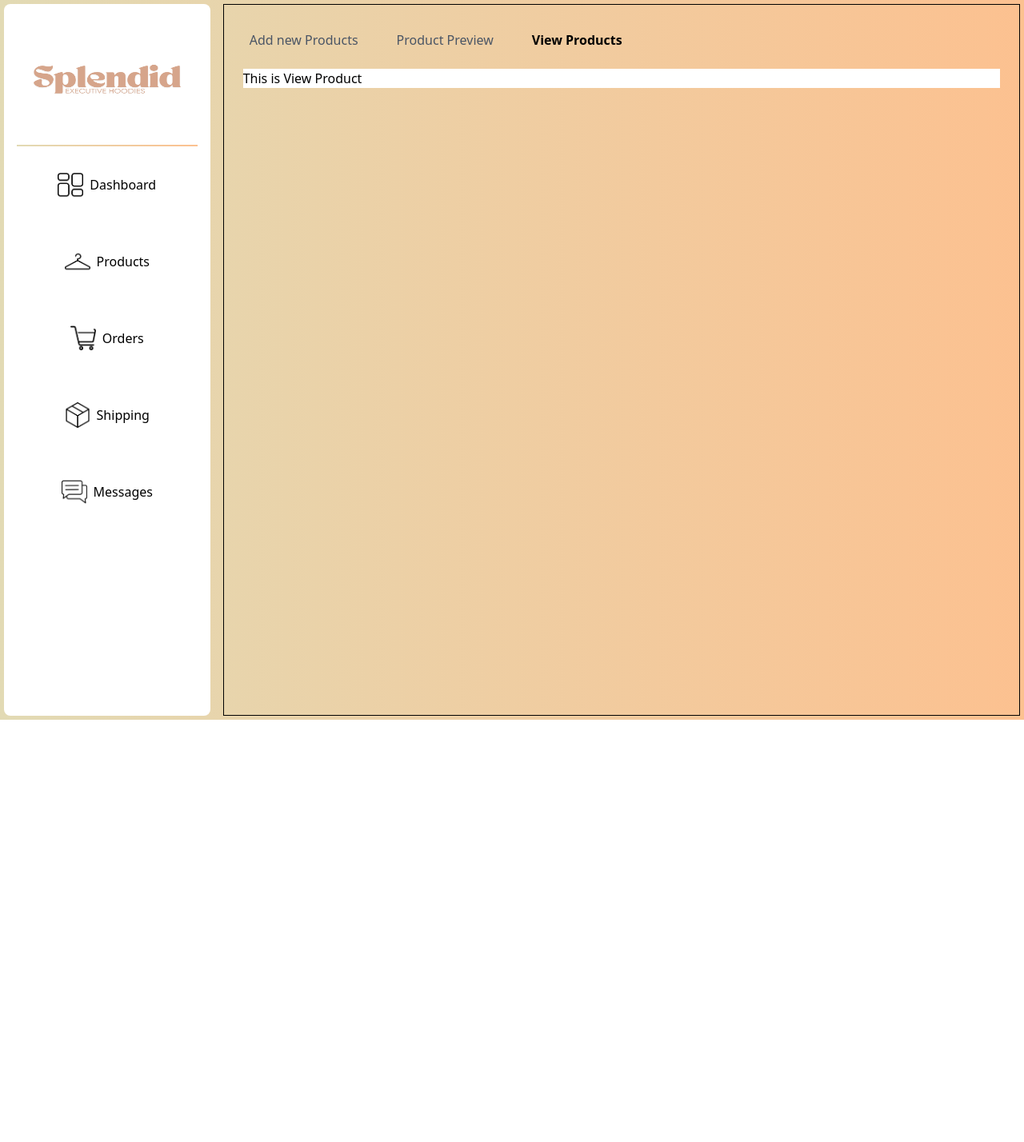
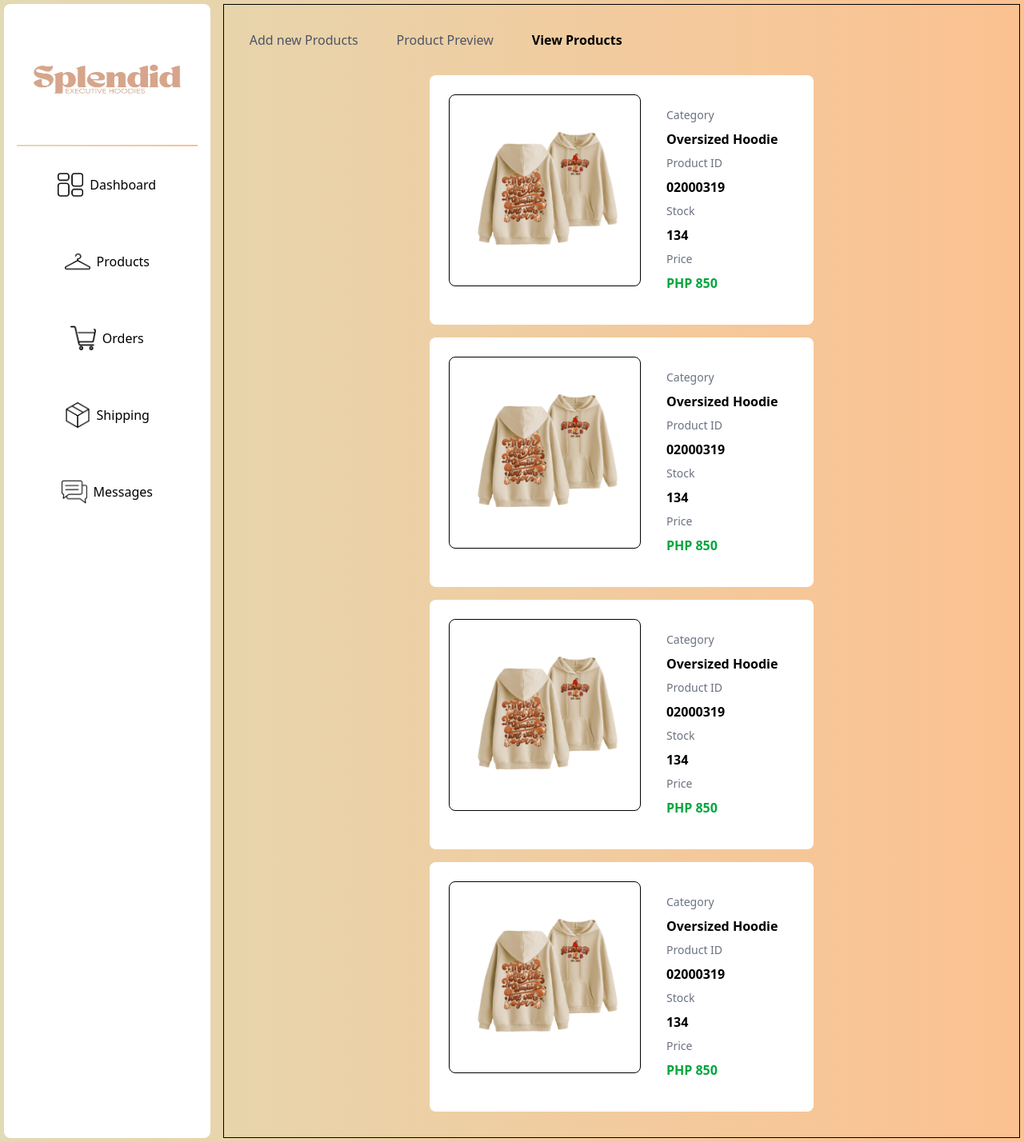
Before and after one commit to scottii333/Capstone-Splendid-Project, a React (Vite) app in the folder frontEnd/: page /Admin-Dashboard-Splendid/Products/View-Products in a window 1280 px wide. Shown: the whole page at 80% size. Before the commit the page ends 900 px from the top, so only its background shows below. Built offline with nearby package versions, Linux system fonts and the light colour scheme.

Commit message:
add ui structure for view prod component

```diff
--- a/frontEnd/src/Admin/AdminViewProd.jsx
+++ b/frontEnd/src/Admin/AdminViewProd.jsx
@@ -1,3 +1,100 @@
+import HoodieImg from "../Images/HoodieProd.png";
+
 export const AdminViewProd = () => {
-  return <div className="bg-white w- full h-full">This is View Product</div>;
+  return (
+    <div className="flex flex-wrap justify-center gap-[1rem] w-full  p-[0.5rem]">
+      <div className="bg-white rounded-lg w-[20rem]  p-6 flex flex-col md:flex-row items-center md:items-start md:w-[30rem] gap-4">
+        {/* Product Image */}
+        <img
+          src={HoodieImg}
+          alt="Hoodie"
+          className="w-[15rem] h-[15rem] md:w-[15rem] md:h-[15rem] border rounded-lg object-cover"
+        />
+
+        {/* Product Details */}
+        <div className="flex flex-col gap-2 text-center sm:text-left p-4">
+          <p className="text-gray-500 text-sm">Category</p>
+          <p className="font-semibold">Oversized Hoodie</p>
+
+          <p className="text-gray-500 text-sm">Product ID</p>
+          <p className="font-semibold">02000319</p>
+
+          <p className="text-gray-500 text-sm">Stock</p>
+          <p className="font-semibold">134</p>
+
+          <p className="text-gray-500 text-sm">Price</p>
+          <p className="font-semibold text-green-600">PHP 850</p>
+        </div>
+      </div>
+      <div className="bg-white rounded-lg w-[20rem]  p-6 flex flex-col md:flex-row items-center md:items-start md:w-[30rem] gap-4">
+        {/* Product Image */}
+        <img
+          src={HoodieImg}
+          alt="Hoodie"
+          className="w-[15rem] h-[15rem] md:w-[15rem] md:h-[15rem] border rounded-lg object-cover"
+        />
+
+        {/* Product Details */}
+        <div className="flex flex-col gap-2 text-center sm:text-left p-4">
+          <p className="text-gray-500 text-sm">Category</p>
+          <p className="font-semibold">Oversized Hoodie</p>
+
+          <p className="text-gray-500 text-sm">Product ID</p>
+          <p className="font-semibold">02000319</p>
+
+          <p className="text-gray-500 text-sm">Stock</p>
+          <p className="font-semibold">134</p>
+
+          <p className="text-gray-500 text-sm">Price</p>
+          <p className="font-semibold text-green-600">PHP 850</p>
+        </div>
+      </div>
+      <div className="bg-white rounded-lg w-[20rem]  p-6 flex flex-col md:flex-row items-center md:items-start md:w-[30rem] gap-4">
+        {/* Product Image */}
+        <img
+          src={HoodieImg}
+          alt="Hoodie"
+          className="w-[15rem] h-[15rem] md:w-[15rem] md:h-[15rem] border rounded-lg object-cover"
+        />
+
+        {/* Product Details */}
+        <div className="flex flex-col gap-2 text-center sm:text-left p-4">
+          <p className="text-gray-500 text-sm">Category</p>
+          <p className="font-semibold">Oversized Hoodie</p>
+
+          <p className="text-gray-500 text-sm">Product ID</p>
+          <p className="font-semibold">02000319</p>
+
+          <p className="text-gray-500 text-sm">Stock</p>
+          <p className="font-semibold">134</p>
+
+          <p className="text-gray-500 text-sm">Price</p>
+          <p className="font-semibold text-green-600">PHP 850</p>
+        </div>
+      </div>
+      <div className="bg-white rounded-lg w-[20rem]  p-6 flex flex-col md:flex-row items-center md:items-start md:w-[30rem] gap-4">
+        {/* Product Image */}
+        <img
+          src={HoodieImg}
+          alt="Hoodie"
+          className="w-[15rem] h-[15rem] md:w-[15rem] md:h-[15rem] border rounded-lg object-cover"
+        />
+
+        {/* Product Details */}
+        <div className="flex flex-col gap-2 text-center sm:text-left p-4">
+          <p className="text-gray-500 text-sm">Category</p>
+          <p className="font-semibold">Oversized Hoodie</p>
+
+          <p className="text-gray-500 text-sm">Product ID</p>
+          <p className="font-semibold">02000319</p>
+
+          <p className="text-gray-500 text-sm">Stock</p>
+          <p className="font-semibold">134</p>
+
+          <p className="text-gray-500 text-sm">Price</p>
+          <p className="font-semibold text-green-600">PHP 850</p>
+        </div>
+      </div>
+    </div>
+  );
 };
```
